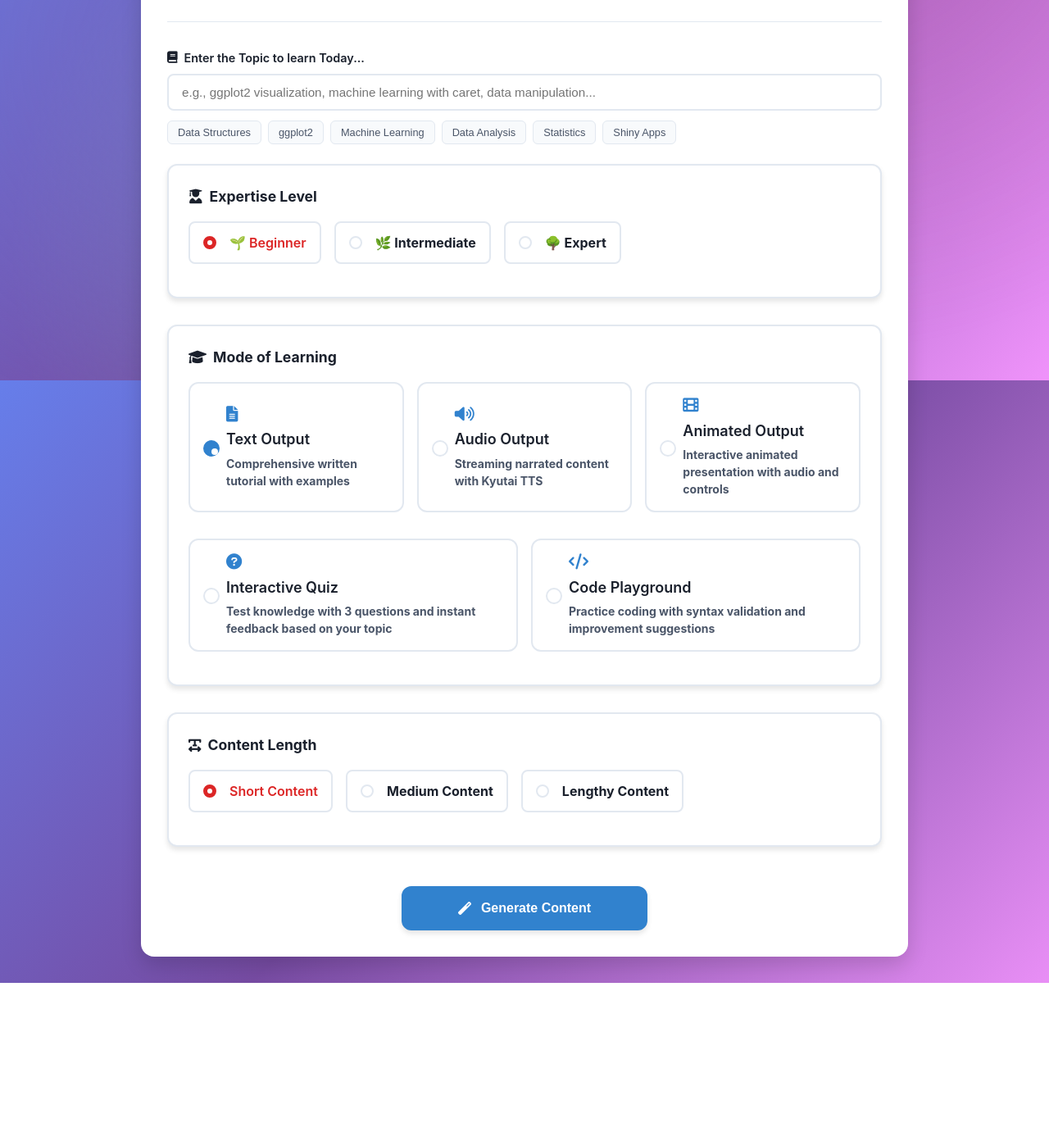
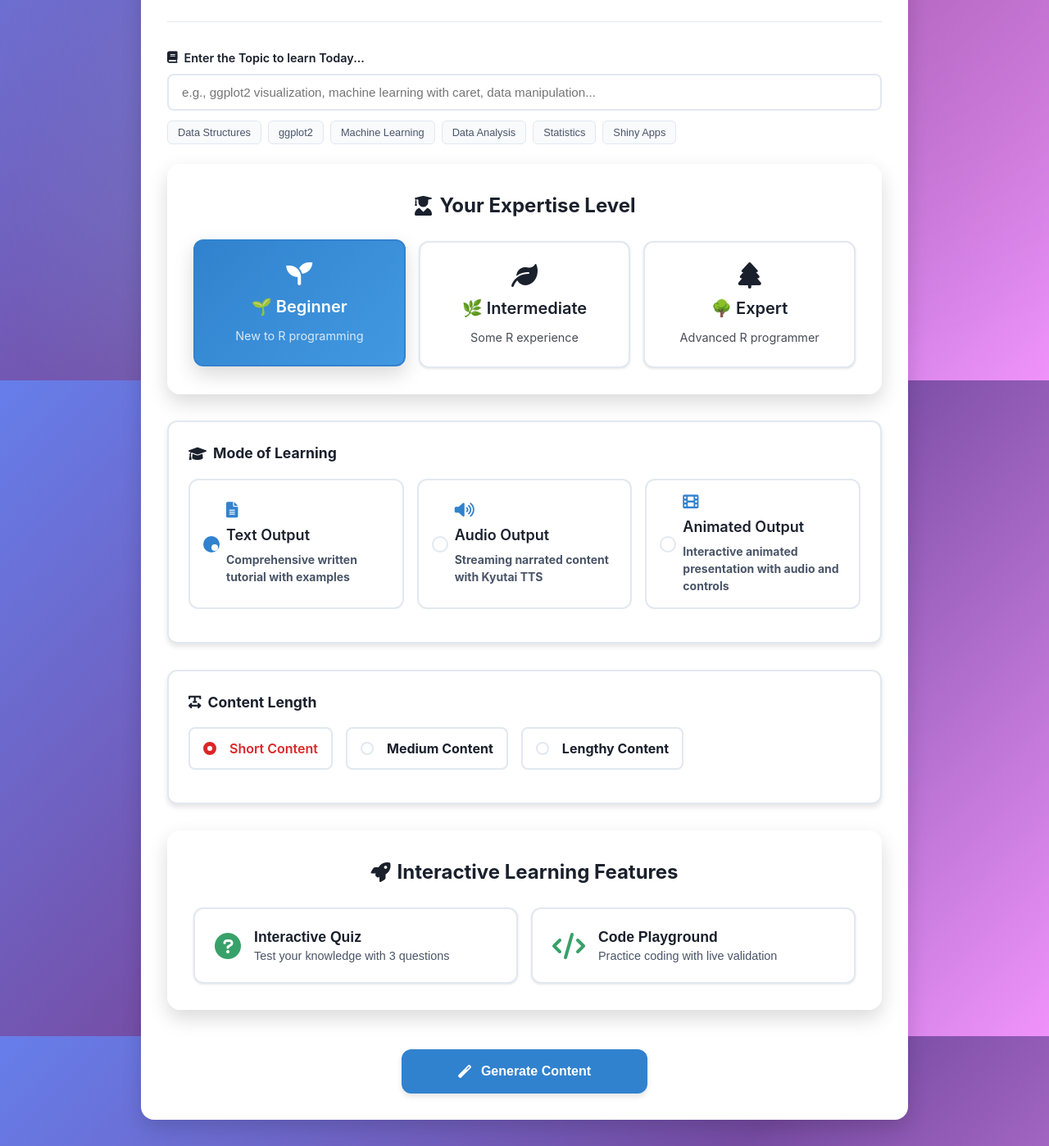
Before and after one commit to grprakasam/LMSAI, a Flask app: page / in a window 1280 px wide. Shown: the part 336-1734 px from the top of the page at 82% size. Before the commit the page ends 1535 px from the top, so only its background shows below. Run offline with Flask 3, Linux system fonts and the light colour scheme; data that the repository does not hold is empty; some libraries are stand-ins or nearby versions.

Commit message:
feat(dashboard): add interactive quiz and code playground features
- Introduced a new dashboard route redirecting to main index
- Added expertise level selection with styled cards
- Implemented interactive quiz and code playground buttons
- Deprecated old quiz and playground display functions
- Enhanced dashboard UI with new CSS styles for sections and buttons
- Added event handlers for interactive feature buttons
- Improved user interaction by requiring topic input before quiz/playground

This update enhances the dashboard with interactive learning tools, improving user engagement and experience.

Co-authored-by: terragon-labs[bot] <terragon-labs[bot]@users.noreply.github.com>

```diff
--- a/routes.py
+++ b/routes.py
@@ -306,6 +306,11 @@ def index():
                          models=MODEL_CONFIGS,
                          audio_models=AUDIO_MODEL_CONFIGS,
                          openrouter_status=openrouter_status)
+
+@main_bp.route('/dashboard')
+def dashboard():
+    """Dashboard page - redirects to main index"""
+    return index()
 
 @main_bp.route('/admin')
 def admin():
--- a/static/dashboard.css
+++ b/static/dashboard.css
@@ -2818,3 +2818,159 @@ body::before {
         max-height: 300px;
     }
 }
+
+/* ==================== NEW SECTIONS STYLES ==================== */
+
+/* Expertise Section Styles */
+.expertise-section {
+    margin-bottom: 2rem;
+    padding: 2rem;
+    background: var(--surface-glass);
+    border-radius: var(--radius-xl);
+    box-shadow: var(--shadow-lg);
+    backdrop-filter: blur(20px);
+}
+
+.section-title {
+    font-size: 1.5rem;
+    font-weight: 700;
+    color: var(--text-primary);
+    margin-bottom: 1.5rem;
+    text-align: center;
+    display: flex;
+    align-items: center;
+    justify-content: center;
+    gap: 0.5rem;
+}
+
+.expertise-options {
+    display: grid;
+    grid-template-columns: repeat(auto-fit, minmax(200px, 1fr));
+    gap: 1rem;
+}
+
+.expertise-card {
+    position: relative;
+    cursor: pointer;
+    transition: all 0.3s ease;
+}
+
+.expertise-card input[type="radio"] {
+    position: absolute;
+    opacity: 0;
+    width: 0;
+    height: 0;
+}
+
+.expertise-card-content {
+    display: block;
+    padding: 1.5rem;
+    background: var(--surface-white);
+    border: 2px solid var(--border-color);
+    border-radius: var(--radius-lg);
+    text-align: center;
+    transition: all 0.3s ease;
+    box-shadow: var(--shadow-sm);
+}
+
+.expertise-card:hover .expertise-card-content {
+    transform: translateY(-2px);
+    box-shadow: var(--shadow-md);
+    border-color: var(--accent-blue);
+}
+
+.expertise-card input[type="radio"]:checked + .expertise-card-content {
+    background: linear-gradient(135deg, var(--accent-blue), #4299e1);
+    color: white;
+    border-color: var(--accent-blue);
+    transform: translateY(-2px);
+    box-shadow: var(--shadow-lg);
+}
+
+.expertise-icon {
+    font-size: 2rem;
+    margin-bottom: 0.5rem;
+    display: block;
+}
+
+.expertise-card h4 {
+    font-size: 1.25rem;
+    font-weight: 600;
+    margin-bottom: 0.5rem;
+}
+
+.expertise-card p {
+    font-size: 0.9rem;
+    opacity: 0.8;
+}
+
+/* Interactive Features Section */
+.interactive-features-section {
+    margin-bottom: 2rem;
+    padding: 2rem;
+    background: var(--surface-glass);
+    border-radius: var(--radius-xl);
+    box-shadow: var(--shadow-lg);
+    backdrop-filter: blur(20px);
+}
+
+.feature-buttons {
+    display: grid;
+    grid-template-columns: repeat(auto-fit, minmax(250px, 1fr));
+    gap: 1rem;
+}
+
+.btn-feature {
+    display: flex;
+    align-items: center;
+    gap: 1rem;
+    padding: 1.5rem;
+    background: var(--surface-white);
+    border: 2px solid var(--border-color);
+    border-radius: var(--radius-lg);
+    cursor: pointer;
+    transition: all 0.3s ease;
+    text-align: left;
+    box-shadow: var(--shadow-sm);
+}
+
+.btn-feature:hover {
+    transform: translateY(-2px);
+    box-shadow: var(--shadow-md);
+    border-color: var(--accent-green);
+    background: linear-gradient(135deg, rgba(56, 161, 105, 0.1), rgba(72, 187, 120, 0.1));
+}
+
+.btn-feature i {
+    font-size: 2rem;
+    color: var(--accent-green);
+    min-width: 2rem;
+}
+
+.feature-content h4 {
+    font-size: 1.1rem;
+    font-weight: 600;
+    color: var(--text-primary);
+    margin-bottom: 0.25rem;
+}
+
+.feature-content p {
+    font-size: 0.9rem;
+    color: var(--text-secondary);
+}
+
+/* Responsive adjustments */
+@media (max-width: 768px) {
+    .expertise-options {
+        grid-template-columns: 1fr;
+    }
+
+    .feature-buttons {
+        grid-template-columns: 1fr;
+    }
+
+    .expertise-section,
+    .interactive-features-section {
+        padding: 1.5rem;
+    }
+}
--- a/templates/dashboard.html
+++ b/templates/dashboard.html
@@ -50,29 +50,36 @@
                         </div>
                     </div>
 
-                    <!-- Expertise Level Section -->
-                    <div class="section-row">
-                        <div class="form-group-full">
-                            <label>
-                                <i class="fas fa-user-graduate"></i> Expertise Level
+                    <!-- Expertise Level Section - Prominently displayed -->
+                    <div class="expertise-section">
+                        <h3 class="section-title">
+                            <i class="fas fa-user-graduate"></i> Your Expertise Level
+                        </h3>
+                        <div class="expertise-options">
+                            <label class="expertise-card">
+                                <input type="radio" name="expertise" value="beginner" checked>
+                                <span class="expertise-card-content">
+                                    <i class="fas fa-seedling expertise-icon"></i>
+                                    <h4>🌱 Beginner</h4>
+                                    <p>New to R programming</p>
+                                </span>
                             </label>
-                            <div class="radio-group-inline">
-                                <label class="radio-option-inline">
-                                    <input type="radio" name="expertise" value="beginner" checked>
-                                    <span class="radio-custom-inline"></span>
-                                    <span class="option-text">🌱 Beginner</span>
-                                </label>
-                                <label class="radio-option-inline">
-                                    <input type="radio" name="expertise" value="intermediate">
-                                    <span class="radio-custom-inline"></span>
-                                    <span class="option-text">🌿 Intermediate</span>
-                                </label>
-                                <label class="radio-option-inline">
-                                    <input type="radio" name="expertise" value="expert">
-                                    <span class="radio-custom-inline"></span>
-                                    <span class="option-text">🌳 Expert</span>
-                                </label>
-                            </div>
+                            <label class="expertise-card">
+                                <input type="radio" name="expertise" value="intermediate">
+                                <span class="expertise-card-content">
+                                    <i class="fas fa-leaf expertise-icon"></i>
+                                    <h4>🌿 Intermediate</h4>
+                                    <p>Some R experience</p>
+                                </span>
+                            </label>
+                            <label class="expertise-card">
+                                <input type="radio" name="expertise" value="expert">
+                                <span class="expertise-card-content">
+                                    <i class="fas fa-tree expertise-icon"></i>
+                                    <h4>🌳 Expert</h4>
+                                    <p>Advanced R programmer</p>
+                                </span>
+                            </label>
                         </div>
                     </div>
 
@@ -122,24 +129,6 @@
                                         <p>Interactive animated presentation with audio and controls</p>
                                     </div>
                                 </label>
-                                <label class="radio-option">
-                                    <input type="radio" name="output_type" value="quiz">
-                                    <span class="radio-custom"></span>
-                                    <div class="option-content">
-                                        <i class="fas fa-question-circle"></i>
-                                        <h4>Interactive Quiz</h4>
-                                        <p>Test knowledge with 3 questions and instant feedback based on your topic</p>
-                                    </div>
-                                </label>
-                                <label class="radio-option">
-                                    <input type="radio" name="output_type" value="playground">
-                                    <span class="radio-custom"></span>
-                                    <div class="option-content">
-                                        <i class="fas fa-code"></i>
-                                        <h4>Code Playground</h4>
-                                        <p>Practice coding with syntax validation and improvement suggestions</p>
-                                    </div>
-                                </label>
                             </div>
                         </div>
                     </div>
@@ -172,6 +161,31 @@
 
                 </div>
 
+                <!-- Interactive Features Section -->
+                <div class="interactive-features-section">
+                    <h3 class="section-title">
+                        <i class="fas fa-rocket"></i> Interactive Learning Features
+                    </h3>
+
+                    <div class="feature-buttons">
+                        <button type="button" id="quizBtn" class="btn btn-feature">
+                            <i class="fas fa-question-circle"></i>
+                            <div class="feature-content">
+                                <h4>Interactive Quiz</h4>
+                                <p>Test your knowledge with 3 questions</p>
+                            </div>
+                        </button>
+
+                        <button type="button" id="playgroundBtn" class="btn btn-feature">
+                            <i class="fas fa-code"></i>
+                            <div class="feature-content">
+                                <h4>Code Playground</h4>
+                                <p>Practice coding with live validation</p>
+                            </div>
+                        </button>
+                    </div>
+                </div>
+
                 <div style="display: flex; justify-content: center;">
                     <button type="submit" id="generateBtn" class="btn btn-primary btn-generate">
                         <i class="fas fa-magic"></i> Generate Content
@@ -254,6 +268,13 @@
             // Form submission
             document.getElementById('contentForm').addEventListener('submit', handleFormSubmission);
 
+            // Interactive feature buttons
+            const quizBtn = document.getElementById('quizBtn');
+            const playgroundBtn = document.getElementById('playgroundBtn');
+
+            if (quizBtn) quizBtn.addEventListener('click', handleQuizRequest);
+            if (playgroundBtn) playgroundBtn.addEventListener('click', handlePlaygroundRequest);
+
             // Action buttons - check if they exist first
             const copyBtn = document.getElementById('copyBtn');
             const shareBtn = document.getElementById('shareBtn');
@@ -285,14 +306,10 @@
                 durationGroup.style.display = 'none';
                 contentLengthGroup.style.display = 'block';
                 interactiveContent.style.display = 'none';
-            } else if (outputType === 'quiz') {
-                durationGroup.style.display = 'none';
+            } else if (outputType === 'animated' || outputType === 'audio') {
+                durationGroup.style.display = 'block';
                 contentLengthGroup.style.display = 'none';
-                showInteractiveQuiz();
-            } else if (outputType === 'playground') {
-                durationGroup.style.display = 'none';
-                contentLengthGroup.style.display = 'none';
-                showCodePlayground();
+                interactiveContent.style.display = 'none';
             } else {
                 durationGroup.style.display = 'block';
                 contentLengthGroup.style.display = 'none';
@@ -301,17 +318,13 @@
         }
 
         function showInteractiveQuiz() {
+            // This function is deprecated - use the Interactive Quiz button instead
             const interactiveContent = document.getElementById('interactiveContent');
-            const topic = document.getElementById('topic').value || 'R Programming';
-
             interactiveContent.innerHTML = `
                 <div class="quiz-interactive">
                     <div class="quiz-header">
-                        <h3><i class="fas fa-question-circle"></i> Interactive Quiz: ${topic}</h3>
-                        <p>Test your knowledge with instant feedback</p>
-                    </div>
-                    <div id="quizContainer" class="quiz-container">
-                        <p class="quiz-instruction">Please enter a topic above and click "Generate Content" to create your personalized quiz!</p>
+                        <h3><i class="fas fa-question-circle"></i> Interactive Quiz</h3>
+                        <p>Click the "Interactive Quiz" button above to start a quiz!</p>
                     </div>
                 </div>
             `;
@@ -319,39 +332,19 @@
         }
 
         function showCodePlayground() {
+            // This function is deprecated - use the Code Playground button instead
             const interactiveContent = document.getElementById('interactiveContent');
-            const topic = document.getElementById('topic').value || 'R Programming';
-
             interactiveContent.innerHTML = `
                 <div class="playground-interactive">
                     <div class="playground-header">
-                        <h3><i class="fas fa-code"></i> Code Playground: ${topic}</h3>
-                        <p>Practice coding with syntax validation and improvement suggestions</p>
-                    </div>
-                    <div class="playground-container">
-                        <div class="code-editor-section">
-                            <div class="editor-header">
-                                <h5><i class="fas fa-code"></i> Your R Code:</h5>
-                                <div class="editor-controls">
-                                    <button class="run-btn" onclick="runRCodeWithValidation()">
-                                        <i class="fas fa-play"></i> Run Code
-                                    </button>
-                                    <button class="clear-btn" onclick="clearCode()">
-                                        <i class="fas fa-trash"></i> Clear
-                                    </button>
-                                    <button class="example-btn" onclick="insertTopicExample('${topic}')">
-                                        <i class="fas fa-lightbulb"></i> Example
-                                    </button>
-                                </div>
-                            </div>
-                            <textarea id="codeEditor" class="code-editor" placeholder="# Write your R code here for ${topic}
-# Examples:
-# - Try implementing concepts you learned
-# - Use built-in R datasets like mtcars, iris
-# - Experiment with different approaches
-
-# Your code will be validated for syntax errors
-# and you'll get suggestions for improvements!"></textarea>
+                        <h3><i class="fas fa-code"></i> Code Playground</h3>
+                        <p>Click the "Code Playground" button above to start coding!</p>
+                    </div>
+            `;
+            interactiveContent.style.display = 'block';
+        }
+
+        // ============= SETTINGS INTEGRATION =============
                         </div>
                         <div class="output-section">
                             <div class="output-tabs">
@@ -580,6 +573,48 @@
             // Show results
             resultSection.style.display = 'block';
             resultSection.scrollIntoView({ behavior: 'smooth' });
+        }
+
+        async function handleQuizRequest() {
+            const topic = document.getElementById('topic').value.trim();
+            const expertise = document.querySelector('input[name="expertise"]:checked')?.value;
+
+            if (!topic) {
+                alert('Please enter a topic first!');
+                document.getElementById('topic').focus();
+                return;
+            }
+
+            const contentData = {
+                topic: topic,
+                expertise: expertise || 'beginner',
+                duration: 5,
+                output_type: 'quiz',
+                content_length: 'medium'
+            };
+
+            await generateContent(contentData);
+        }
+
+        async function handlePlaygroundRequest() {
+            const topic = document.getElementById('topic').value.trim();
+            const expertise = document.querySelector('input[name="expertise"]:checked')?.value;
+
+            if (!topic) {
+                alert('Please enter a topic first!');
+                document.getElementById('topic').focus();
+                return;
+            }
+
+            const contentData = {
+                topic: topic,
+                expertise: expertise || 'beginner',
+                duration: 5,
+                output_type: 'playground',
+                content_length: 'medium'
+            };
+
+            await generateContent(contentData);
         }
 
         function displayTextContent(result) {
```
